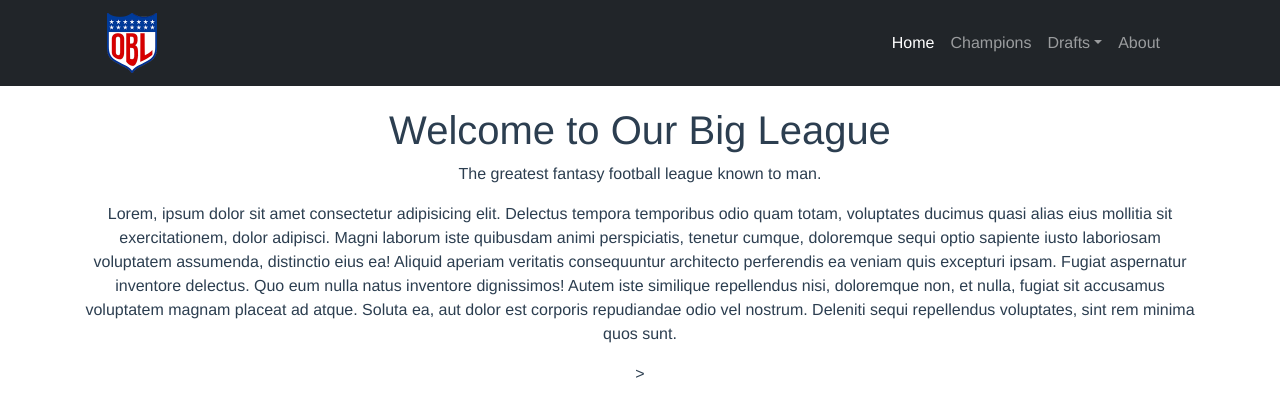
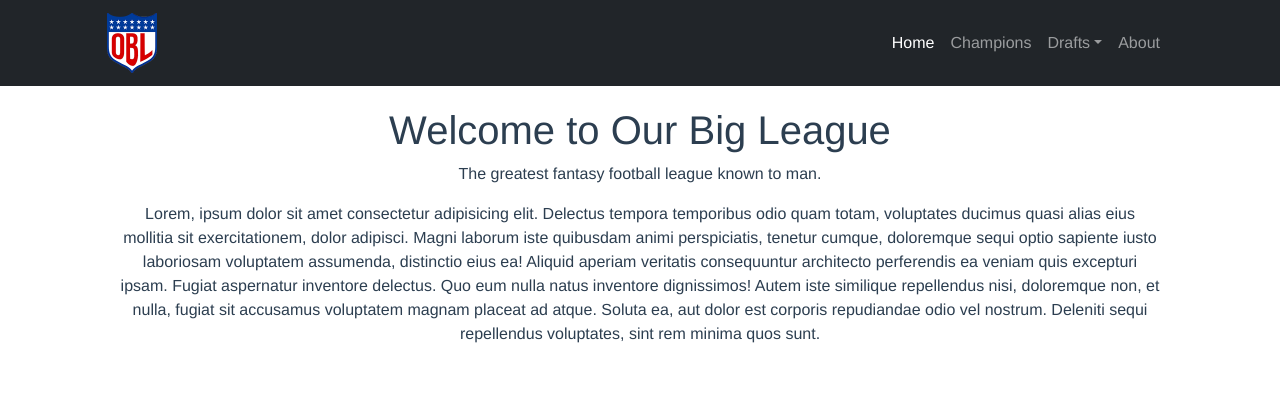
Before and after one commit to jeffdstephens/our-big-league, a Vue app: page / in a window 1280 px wide. Shown: the top 416 px of the page. Built offline with nearby package versions, Linux system fonts and the light colour scheme.

Commit message:
Completed initial rendering of championship teams without sorting or persistence

```diff
--- a/src/views/Champions.vue
+++ b/src/views/Champions.vue
@@ -1,8 +1,7 @@
 <template>
   <div>
     <h1>OBL Champions</h1>
-    <h1 v-for="team in $route.query.teamdetails" :key="team.id">{{team.name}}</h1>
-    <!-- <b-container>
+    <b-container>
       <b-table-simple hover small caption-top responsive>
         <b-thead head-variant="dark">
           <b-tr>
@@ -12,181 +11,21 @@
           </b-tr>
         </b-thead>
         <b-tbody>
-          <b-tr class="align-middle">
-            <b-td>Hampton Ballers</b-td>
-            <b-td>7</b-td>
+          <b-tr class="align-middle" v-for="team in $route.query.teamdetails" :key="team.id">
+            <b-td>{{team.name}}</b-td>
+            <b-td>{{team.appearances}}</b-td>
             <b-td>
-              <figure>
-                <img src="../assets/trophy.png" />
-                <figcaption>2001</figcaption>
-              </figure>
-              <figure>
-                <img src="../assets/trophy.png" />
-                <figcaption>2003</figcaption>
-              </figure>
-              <figure>
-                <img src="../assets/trophy.png" />
-                <figcaption>2008</figcaption>
-              </figure>
-              <figure>
-                <img src="../assets/trophy.png" />
-                <figcaption>2019</figcaption>
-              </figure>
-              <figure>
-                <img src="../assets/trophy.png" />
-                <figcaption>2020</figcaption>
-              </figure>
+              <span v-for="championshipYear in team.championships" :key="championshipYear">
+                <figure>
+                  <img src="../assets/trophy.png" width="65%" />
+                  <figcaption>{{ championshipYear }}</figcaption>
+                </figure>
+              </span>
             </b-td>
-          </b-tr>
-          <b-tr class="align-middle">
-            <b-td>Birrrrdy</b-td>
-            <b-td>7</b-td>
-            <b-td>
-              <figure>
-                <img src="../assets/trophy.png" />
-                <figcaption>1999</figcaption>
-              </figure>
-              <figure>
-                <img src="../assets/trophy.png" />
-                <figcaption>2005</figcaption>
-              </figure>
-              <figure>
-                <img src="../assets/trophy.png" />
-                <figcaption>2006</figcaption>
-              </figure>
-              <figure>
-                <img src="../assets/trophy.png" />
-                <figcaption>2016</figcaption>
-              </figure>
-            </b-td>
-          </b-tr>
-          <b-tr class="align-middle">
-            <b-td>Skindeep Ballaz</b-td>
-            <b-td>6</b-td>
-            <b-td>
-              <figure>
-                <img src="../assets/trophy.png" />
-                <figcaption>2002</figcaption>
-              </figure>
-              <figure>
-                <img src="../assets/trophy.png" />
-                <figcaption>2004</figcaption>
-              </figure>
-              <figure>
-                <img src="../assets/trophy.png" />
-                <figcaption>2009</figcaption>
-              </figure>
-              <figure>
-                <img src="../assets/trophy.png" />
-                <figcaption>2018</figcaption>
-              </figure>
-            </b-td>
-          </b-tr>
-          <b-tr class="align-middle">
-            <b-td>AMW</b-td>
-            <b-td>3</b-td>
-            <b-td>
-              <figure>
-                <img src="../assets/trophy.png" />
-                <figcaption>2010</figcaption>
-              </figure>
-              <figure>
-                <img src="../assets/trophy.png" />
-                <figcaption>2014</figcaption>
-              </figure>
-            </b-td>
-          </b-tr>
-          <b-tr class="align-middle">
-            <b-td>Menace</b-td>
-            <b-td>3</b-td>
-            <b-td>
-              <figure>
-                <img src="../assets/trophy.png" />
-                <figcaption>2011</figcaption>
-              </figure>
-              <figure>
-                <img src="../assets/trophy.png" />
-                <figcaption>2015</figcaption>
-              </figure>
-            </b-td>
-          </b-tr>
-          <b-tr class="align-middle">
-            <b-td>Stout</b-td>
-            <b-td>3</b-td>
-            <b-td>
-              <figure>
-                <img src="../assets/trophy.png" />
-                <figcaption>1998</figcaption>
-              </figure>
-              <figure>
-                <img src="../assets/trophy.png" />
-                <figcaption>2013</figcaption>
-              </figure>
-            </b-td>
-          </b-tr>
-          <b-tr class="align-middle">
-            <b-td>Blank</b-td>
-            <b-td>2</b-td>
-            <b-td>
-              <figure>
-                <img src="../assets/trophy.png" />
-                <figcaption>2007</figcaption>
-              </figure>
-            </b-td>
-          </b-tr>
-          <b-tr class="align-middle">
-            <b-td>Makaveli</b-td>
-            <b-td>2</b-td>
-            <b-td>
-              <figure>
-                <img src="../assets/trophy.png" />
-                <figcaption>2000</figcaption>
-              </figure>
-            </b-td>
-          </b-tr>
-          <b-tr class="align-middle">
-            <b-td>Outta Control</b-td>
-            <b-td>2</b-td>
-            <b-td>
-              <figure>
-                <img src="../assets/trophy.png" />
-                <figcaption>2012</figcaption>
-              </figure>
-            </b-td>
-          </b-tr>
-          <b-tr class="align-middle">
-            <b-td>Showtime</b-td>
-            <b-td>3</b-td>
-            <b-td>
-              <figure>
-                <img src="../assets/trophy.png" />
-                <figcaption>2017</figcaption>
-              </figure>
-            </b-td>
-          </b-tr>
-          <b-tr class="align-middle">
-            <b-td>Burghman</b-td>
-            <b-td>1</b-td>
-            <b-td></b-td>
-          </b-tr>
-          <b-tr class="align-middle">
-            <b-td>Gunslingers</b-td>
-            <b-td>2</b-td>
-            <b-td></b-td>
-          </b-tr>
-          <b-tr class="align-middle">
-            <b-td>Jamaica's Finest</b-td>
-            <b-td>3</b-td>
-            <b-td></b-td>
-          </b-tr>
-          <b-tr class="align-middle">
-            <b-td>Junkyard Dawgs</b-td>
-            <b-td>0</b-td>
-            <b-td></b-td>
           </b-tr>
         </b-tbody>
       </b-table-simple>
-    </b-container>-->
+    </b-container>
   </div>
 </template>
 
@@ -201,6 +40,6 @@ figure {
   display: inline-block;
   margin: 0;
   text-align: center;
-  padding: 0;
+  padding-top: 20px;
 }
 </style>
--- a/src/views/Home.vue
+++ b/src/views/Home.vue
@@ -1,10 +1,10 @@
 <template>
-  <div class="home">
+  <div>
     <h1>Welcome to Our Big League</h1>
-    <b-container>
+    <b-container class="px-5">
       <p>The greatest fantasy football league known to man.</p>
       <p>Lorem, ipsum dolor sit amet consectetur adipisicing elit. Delectus tempora temporibus odio quam totam, voluptates ducimus quasi alias eius mollitia sit exercitationem, dolor adipisci. Magni laborum iste quibusdam animi perspiciatis, tenetur cumque, doloremque sequi optio sapiente iusto laboriosam voluptatem assumenda, distinctio eius ea! Aliquid aperiam veritatis consequuntur architecto perferendis ea veniam quis excepturi ipsam. Fugiat aspernatur inventore delectus. Quo eum nulla natus inventore dignissimos! Autem iste similique repellendus nisi, doloremque non, et nulla, fugiat sit accusamus voluptatem magnam placeat ad atque. Soluta ea, aut dolor est corporis repudiandae odio vel nostrum. Deleniti sequi repellendus voluptates, sint rem minima quos sunt.</p>
-    </b-container>>
+    </b-container>
   </div>
 </template>
 
```
